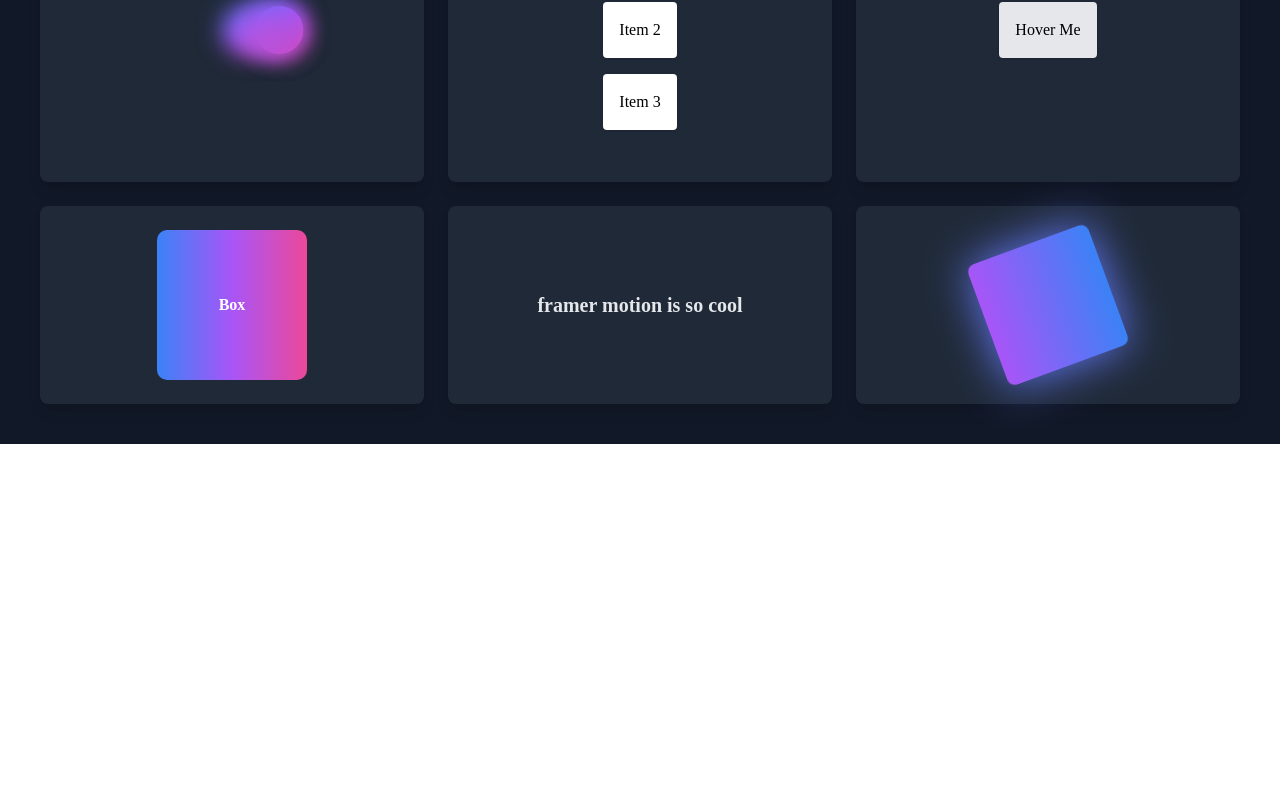
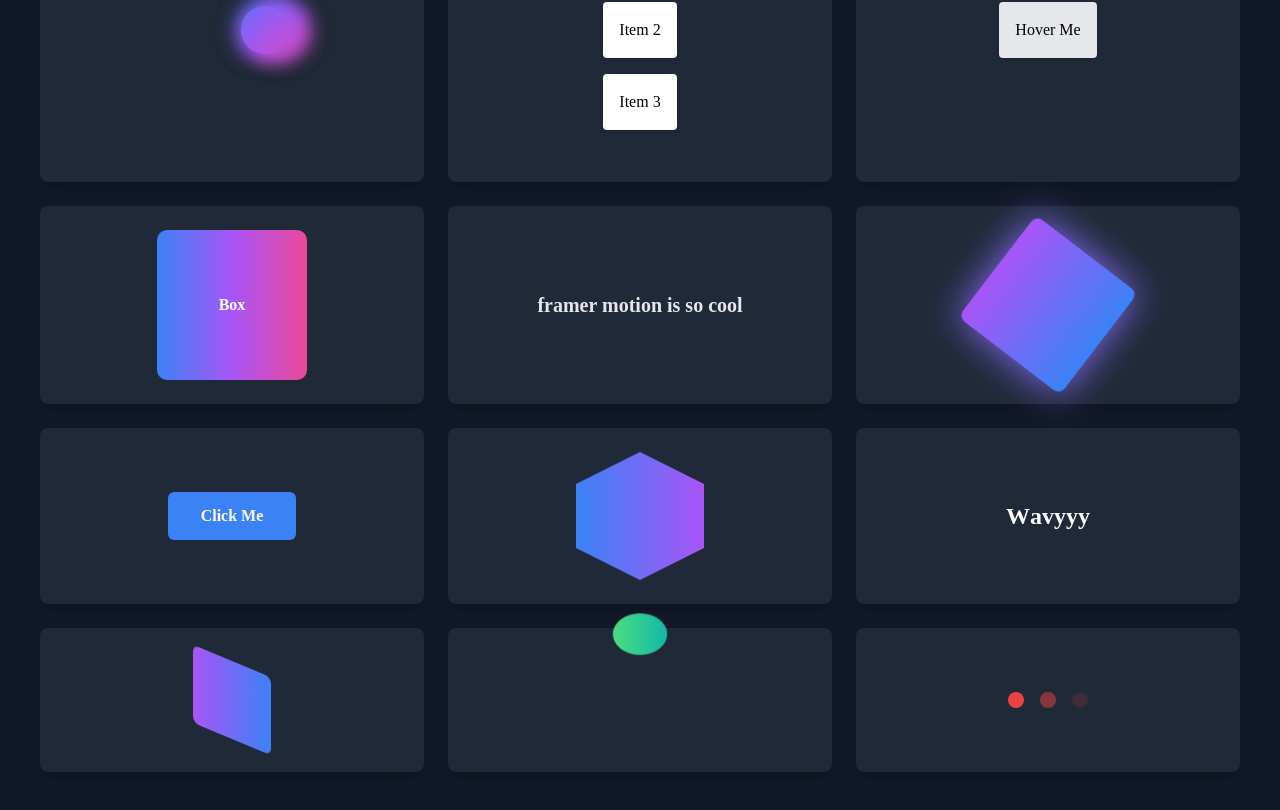
Before and after one commit to Dejnyyy/framer-motiont3, a Next.js app: page /projects in a window 1280 px wide. Shown: the part 630-1440 px from the top of the page. Before the commit the page ends 1074 px from the top, so only its background shows below. Built offline with nearby package versions, Linux system fonts and the light colour scheme.

Commit message:
hrozne cool vecicky

```diff
--- /dev/null
+++ b/src/pages/components/BlinkingLights/index.tsx
@@ -0,0 +1,26 @@
+import { motion } from "framer-motion";
+
+const BlinkingLights = () => {
+  const dots = [0, 1, 2]; // Array for three dots
+
+  return (
+    <div className="flex justify-center space-x-4">
+      {dots.map((dot) => (
+        <motion.div
+          key={dot}
+          className="w-4 h-4 bg-red-500 rounded-full"
+          animate={{
+            opacity: [0, 1, 0], // Blinks on and off
+          }}
+          transition={{
+            duration: 0.6, // Each blink lasts 0.6 seconds
+            repeat: Infinity,
+            delay: dot * 0.2, // Stagger the blinking effect
+          }}
+        />
+      ))}
+    </div>
+  );
+};
+
+export default BlinkingLights;
--- /dev/null
+++ b/src/pages/components/ElasticBall/index.tsx
@@ -0,0 +1,21 @@
+import { motion } from "framer-motion";
+
+const ElasticBall = () => {
+  return (
+    <motion.div
+      className="w-12 h-12 bg-gradient-to-r from-green-400 to-teal-500 rounded-full"
+      animate={{
+        y: [0, -100, 0], // Bounces up and down
+        scaleX: [1, 1.2, 1], // Stretches horizontally
+        scaleY: [1, 0.8, 1], // Squashes vertically
+      }}
+      transition={{
+        duration: 1, // One bounce cycle in 1 second
+        repeat: Infinity,
+        ease: "easeInOut",
+      }}
+    />
+  );
+};
+
+export default ElasticBall;
--- /dev/null
+++ b/src/pages/components/ExpandingHexagon/index.tsx
@@ -0,0 +1,23 @@
+import { motion } from "framer-motion";
+
+const ExpandingHexagon = () => {
+  return (
+    <motion.div
+      className="relative w-32 h-32"
+      style={{
+        clipPath: "polygon(50% 0%, 100% 25%, 100% 75%, 50% 100%, 0% 75%, 0% 25%)",
+        background: "linear-gradient(to right, #3b82f6, #a855f7)",
+      }}
+      whileHover={{
+        scale: 1.2,
+        boxShadow: "0 0 30px rgba(168, 85, 247, 0.8)",
+      }}
+      transition={{
+        duration: 0.3,
+        ease: "easeInOut",
+      }}
+    />
+  );
+};
+
+export default ExpandingHexagon;
--- /dev/null
+++ b/src/pages/components/RippleButton/index.tsx
@@ -0,0 +1,60 @@
+import { motion } from "framer-motion";
+import { useState } from "react";
+
+type Ripple = {
+  id: number;
+  x: number;
+  y: number;
+};
+
+const RippleButton = () => {
+  const [ripples, setRipples] = useState<Ripple[]>([]); // Explicitly define the type
+
+  const handleClick = (e: React.MouseEvent<HTMLDivElement, MouseEvent>) => {
+    const rect = e.currentTarget.getBoundingClientRect(); // Get button dimensions
+    const x = e.clientX - rect.left; // Calculate X position of the click
+    const y = e.clientY - rect.top; // Calculate Y position of the click
+
+    const newRipple = { id: Date.now(), x, y }; // Create new ripple
+    setRipples((prev) => [...prev, newRipple]); // Add new ripple to the state
+
+    // Remove ripple after animation completes
+    setTimeout(() => {
+      setRipples((prev) => prev.filter((ripple) => ripple.id !== newRipple.id));
+    }, 600); // Match animation duration
+  };
+
+  return (
+    <motion.div
+      onClick={handleClick}
+      whileHover={{ scale: 1.2 }} // Scale button on hover
+      transition={{ duration: 0.2, ease: "easeInOut" }} // Smooth hover effect
+      className="relative w-32 h-12 bg-blue-500 text-white font-bold flex items-center justify-center rounded-md overflow-hidden cursor-pointer"
+    >
+      {ripples.map((ripple) => (
+        <motion.div
+          key={ripple.id}
+          className="absolute bg-white rounded-full pointer-events-none"
+          style={{
+            top: ripple.y - 10, // Center ripple vertically
+            left: ripple.x - 10, // Center ripple horizontally
+            width: 20,
+            height: 20,
+          }}
+          animate={{
+            width: 200,
+            height: 200,
+            opacity: 0,
+          }}
+          transition={{
+            duration: 0.6, // Match ripple duration
+            ease: "easeOut",
+          }}
+        />
+      ))}
+      <span>Click Me</span>
+    </motion.div>
+  );
+};
+
+export default RippleButton;
--- /dev/null
+++ b/src/pages/components/RotatingCube/index.tsx
@@ -0,0 +1,25 @@
+import { motion } from "framer-motion";
+
+const RotatingCube = () => {
+  return (
+    <motion.div
+      className="w-24 h-24 bg-gradient-to-r from-purple-500 to-blue-500 rounded-lg"
+      style={{ perspective: "1000px" }} // Add 3D perspective
+      animate={{
+        rotateX: [0, 360], // Rotate on X-axis
+        rotateY: [0, 360], // Rotate on Y-axis
+      }}
+      whileHover={{
+        rotateX: 0, // Stops rotating on hover
+        rotateY: 0,
+      }}
+      transition={{
+        duration: 3, // Completes one full rotation in 3 seconds
+        repeat: Infinity,
+        ease: "linear",
+      }}
+    />
+  );
+};
+
+export default RotatingCube;
--- /dev/null
+++ b/src/pages/components/WavyText/index.tsx
@@ -0,0 +1,28 @@
+import { motion } from "framer-motion";
+
+const WavyText = () => {
+  const letters = "Wavyyy".split("");
+
+  return (
+    <motion.div className="flex justify-center text-2xl font-bold text-white">
+      {letters.map((letter, index) => (
+        <motion.span
+          key={index}
+          className="inline-block"
+          whileHover={{
+            y: -10, // Moves up
+            color: "#f59e0b", // Changes color
+          }}
+          transition={{
+            duration: 0.1,
+             // Adds a wave effect
+          }}
+        >
+          {letter === " " ? "\u00A0" : letter}
+        </motion.span>
+      ))}
+    </motion.div>
+  );
+};
+
+export default WavyText;
--- a/src/pages/projects.tsx
+++ b/src/pages/projects.tsx
@@ -10,7 +10,12 @@ import BouncingAnimation from './components/BouncingAnimation';
 import WigglingText from './components/WigglingText';
 import PulsatingBox from './components/PulsatingGlowingBox';
 import ShapeMorph from './components/ShapeMorph';
-
+import RippleButton from "./components/RippleButton";
+import ExpandingHexagon from "./components/ExpandingHexagon";
+import WavyText from "./components/WavyText";
+import RotatingCube from "./components/RotatingCube";
+import ElasticBall from "./components/ElasticBall";
+import BlinkingLights from "./components/BlinkingLights";
 export default function Home() {
   const components = [
     { id: 1, component: <AnimatedHeading text="Welcome to My Portfolio" /> },
@@ -47,6 +52,12 @@ export default function Home() {
     { id: 10, component: <ShapeMorph /> },
     { id: 11, component: <WigglingText text='framer motion is so cool' /> },
     { id: 12, component: <PulsatingBox /> },
+    { id: 13, component: <RippleButton /> },
+    { id: 14, component: <ExpandingHexagon /> },
+    { id: 15, component: <WavyText /> },
+    { id: 16, component: <RotatingCube /> },
+    { id: 17, component: <ElasticBall /> },
+    { id: 18, component: <BlinkingLights /> },
   ];
 
   return (
```
